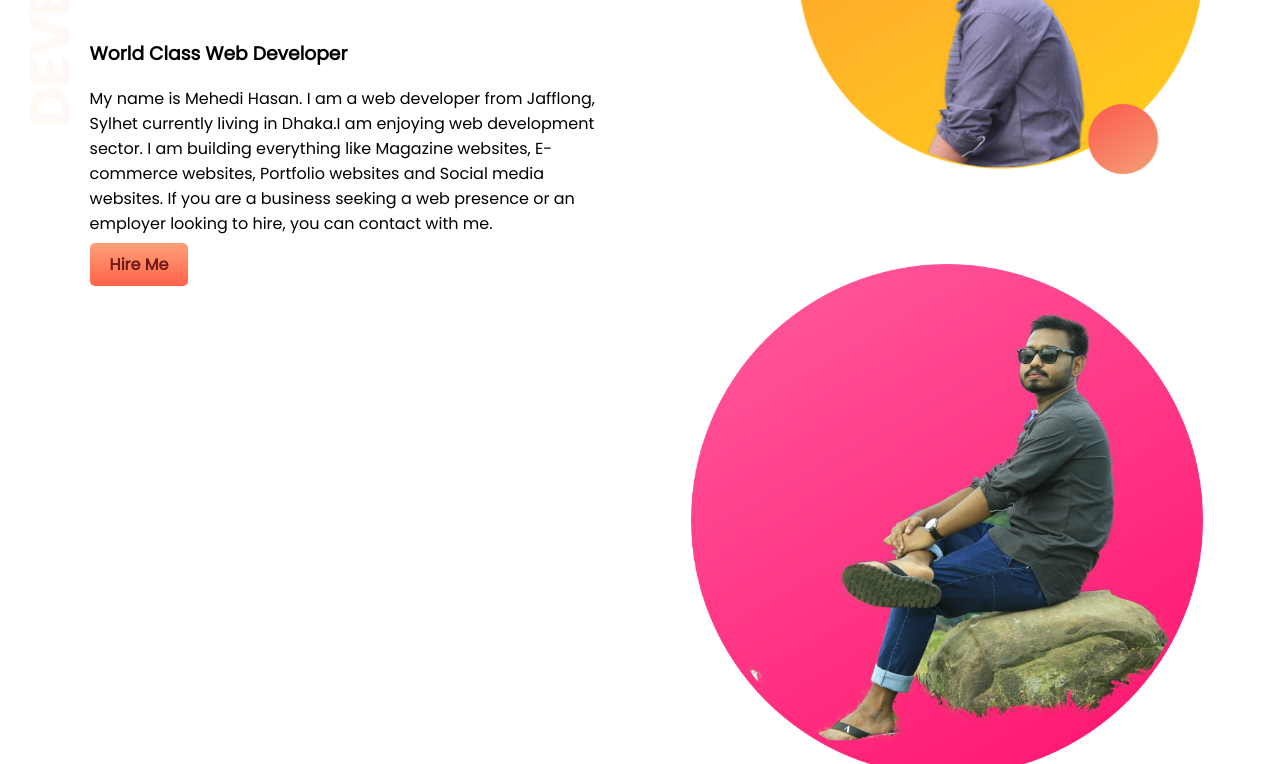
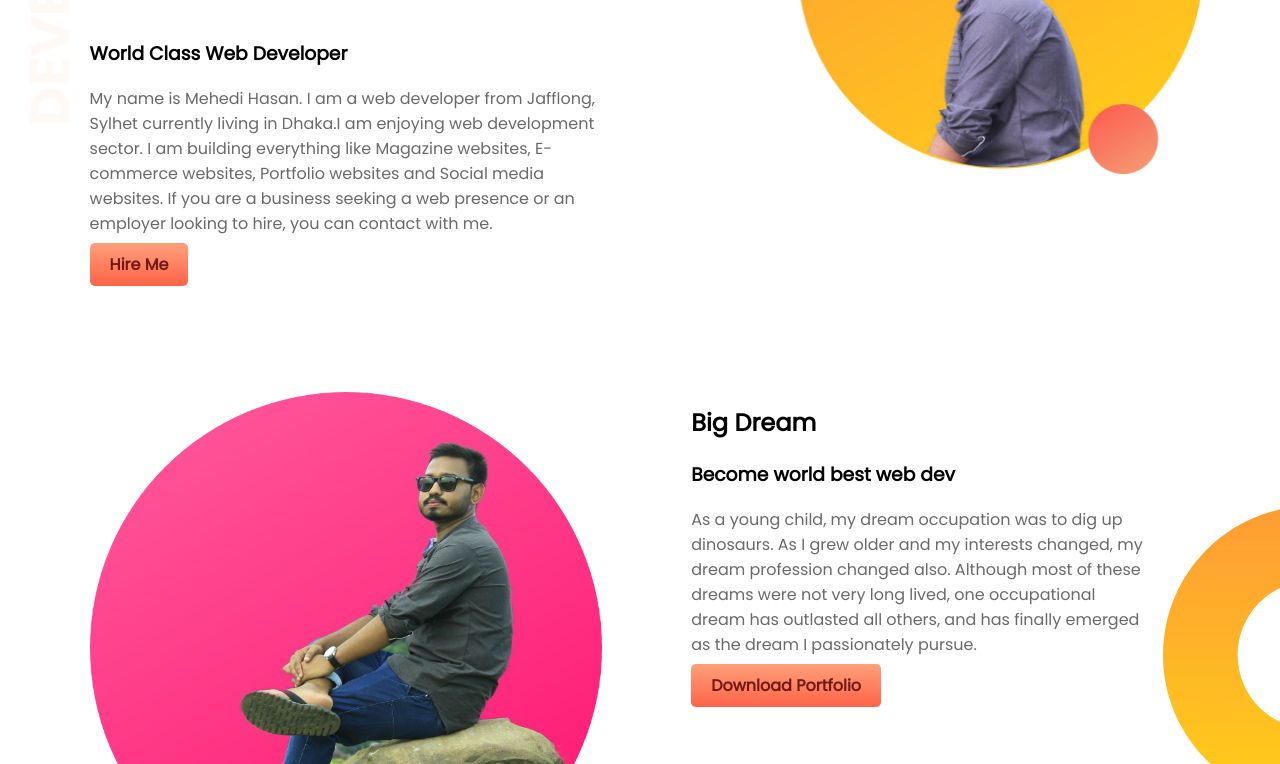
Before and after one commit to mehedihasan99/my-web-site, a plain HTML site: page index.html in a window 1280 px wide. Shown: the part 236-1000 px from the top of the page. Drawn offline with Linux system fonts and the light colour scheme.

Commit message:
add new part

```diff
--- a/index.html
+++ b/index.html
@@ -22,14 +22,15 @@
     </div>
    </section>
    <section class="dream-area">
-       <div class="half-width">
+       <div class="two1">
            <img src="img/image 3 (1).png" alt="">
 
        </div>
-       <div class="half-width">
+       <div class="two2">
             <h2>Big Dream</h2>
             <h3>Become world best web dev</h3>
-            <p>As a young child, my dream occupation was to dig up dinosaurs. As I grew older and my interests changed, my dream profession changed also. Although most of these dreams were not very long lived, one occupational dream has outlasted all others, and has finally emerged as the dream I passionately pursue and i become a world best developer</p>
+            <p>As a young child, my dream occupation was to dig up dinosaurs. As I grew older and my interests changed, my dream profession changed also. Although most of these dreams were not very long lived, one occupational dream has outlasted all others, and has finally emerged as the dream I passionately pursue.</p>
+            <a target="blank" class="link-button" href="">Download Portfolio</a>
 
        </div>
 
--- a/style.css
+++ b/style.css
@@ -5,6 +5,9 @@ body{
 h1{
     font-size: 50px;
 
+}
+p{
+    color: dimgray;
 }
 .name-highlight{
     color: orange;
@@ -33,3 +36,23 @@ section{
     font-weight: 700;
     border-radius: 5px;
 }
+.two1 img{
+    width: 40%;
+    float: left;
+    margin-top: -1%;
+    margin-left: 5%;
+    margin-right: 7%;
+    padding-left: 2%;
+}
+.two2{
+    width: 90%;
+
+    margin-top: 11%;
+    margin-right: 35px;
+
+}
+.dream-area{
+    background-image: url(img/dream-bg.png);
+    background-repeat: no-repeat;
+    background-position: right;
+}
```
